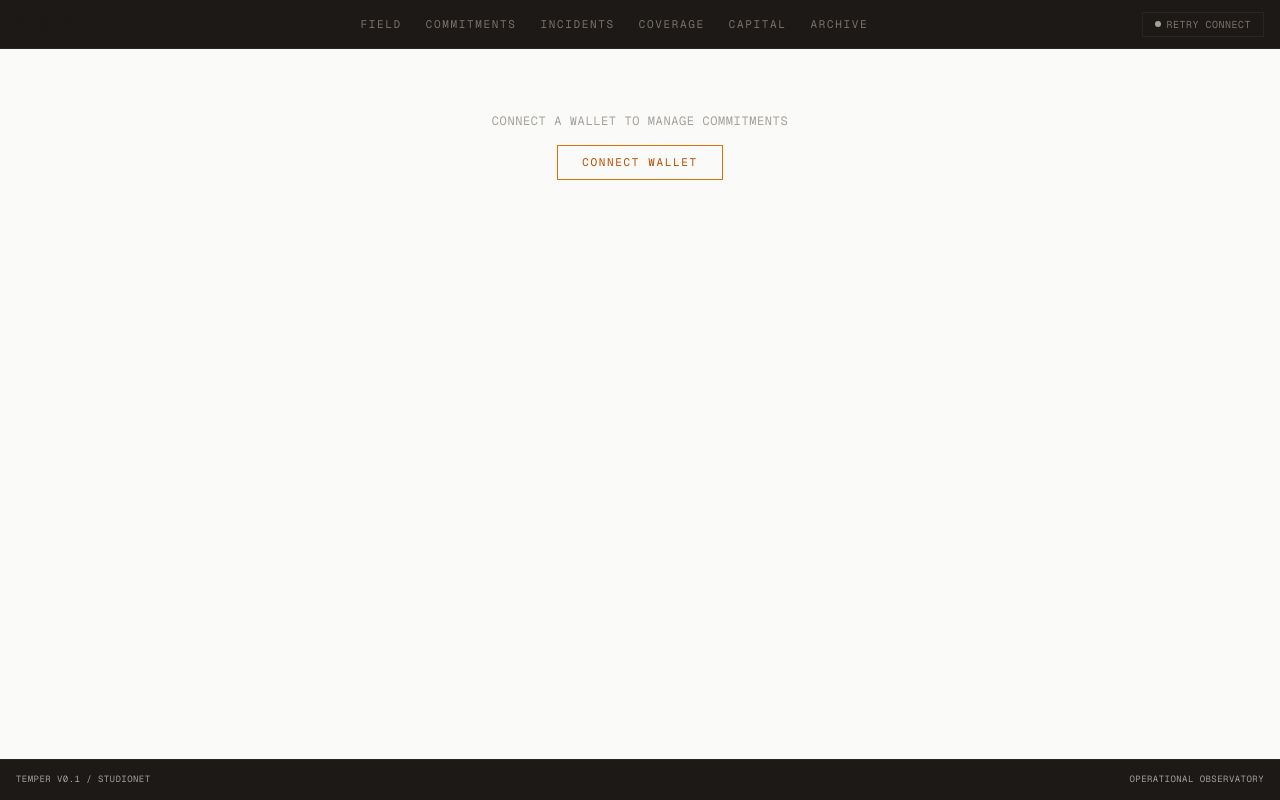
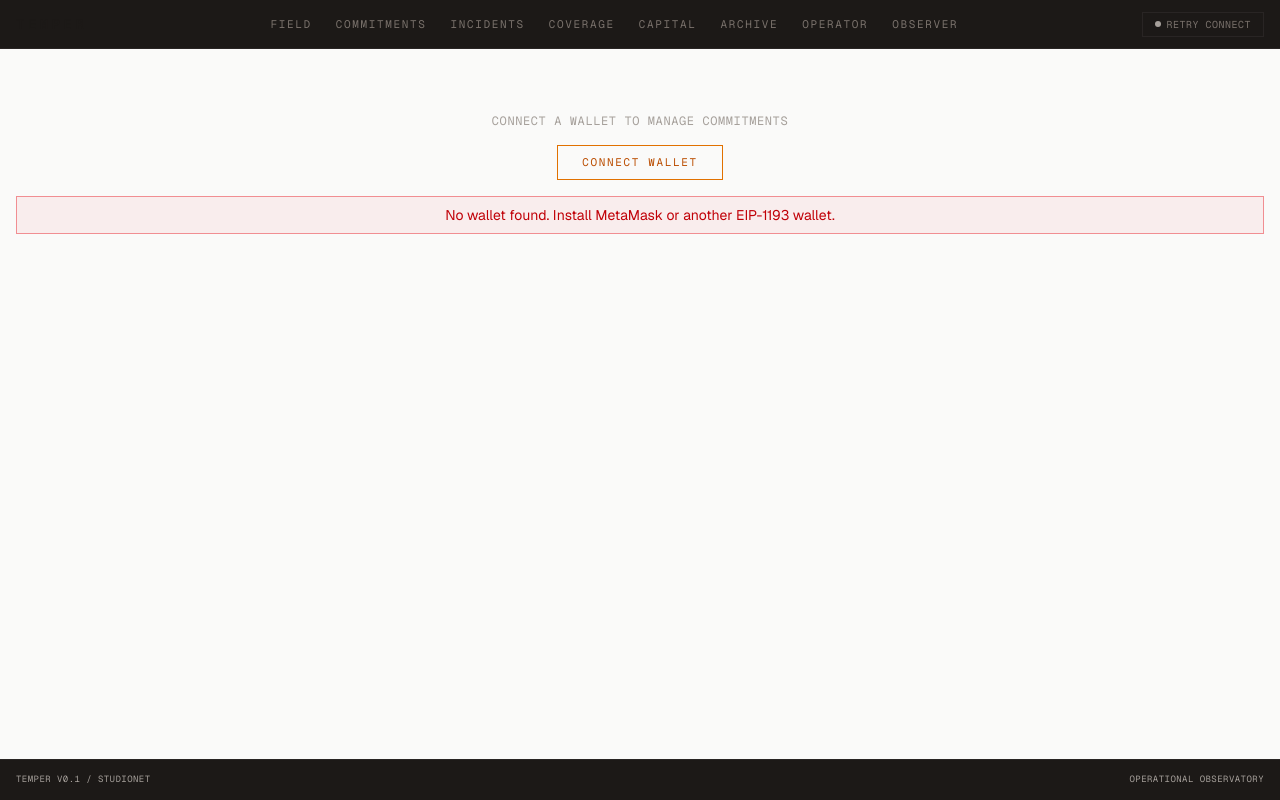
Before and after one commit to Hilda26/Temper, a Next.js app in the folder frontend/: page /operator in a window 1280 px wide. Both pictures are taken after a click on the button "CONNECT". Built offline with nearby package versions, Linux system fonts and the light colour scheme; no server answers.

Commit message:
Fix missing OPERATOR and OBSERVER nav links; surface wallet connection errors instead of failing silently

```diff
--- a/frontend/src/app/commitments/[id]/page.tsx
+++ b/frontend/src/app/commitments/[id]/page.tsx
@@ -306,7 +306,7 @@ function PurchaseCoverageForm({
   minDuration: number;
   maxDuration: number;
 }) {
-  const { address, provider, connect } = useWallet();
+  const { address, provider, connect, connecting, error: walletError } = useWallet();
   const [limit, setLimit] = useState(String(minLimit || 100));
   const [duration, setDuration] = useState(String(minDuration || 86400));
   const [maxPremium, setMaxPremium] = useState("100");
@@ -339,13 +339,19 @@ function PurchaseCoverageForm({
 
   if (!address) {
     return (
-      <div className="flex justify-end">
+      <div className="flex flex-col items-end gap-2">
         <button
           onClick={connect}
-          className="border border-amber-600 px-6 py-2 font-mono text-[0.6875rem] uppercase tracking-[0.15em] text-amber-700 transition-colors hover:bg-amber-600 hover:text-white dark:text-amber-500 dark:hover:bg-amber-600 dark:hover:text-white"
+          disabled={connecting}
+          className="border border-amber-600 px-6 py-2 font-mono text-[0.6875rem] uppercase tracking-[0.15em] text-amber-700 transition-colors hover:bg-amber-600 hover:text-white disabled:opacity-50 dark:text-amber-500 dark:hover:bg-amber-600 dark:hover:text-white"
         >
-          Connect Wallet to Purchase Coverage
+          {connecting ? "Connecting..." : "Connect Wallet to Purchase Coverage"}
         </button>
+        {walletError && (
+          <div className="border border-red-600/40 bg-red-600/5 px-4 py-2 text-sm text-red-700 dark:text-red-400">
+            {walletError}
+          </div>
+        )}
       </div>
     );
   }
--- a/frontend/src/app/incidents/[id]/page.tsx
+++ b/frontend/src/app/incidents/[id]/page.tsx
@@ -69,7 +69,7 @@ interface IncidentDetail {
 export default function IncidentRoomPage() {
   const params = useParams<{ id: string }>();
   const id = params.id;
-  const { address, provider, connect } = useWallet();
+  const { address, provider, connect, connecting, error: walletError } = useWallet();
   const [pending, setPending] = useState<string | null>(null);
   const [message, setMessage] = useState<{ kind: "ok" | "err"; text: string } | null>(null);
   const [counterEvidence, setCounterEvidence] = useState("");
@@ -317,12 +317,20 @@ export default function IncidentRoomPage() {
         </div>
 
         {!address ? (
-          <button
-            onClick={connect}
-            className="border border-amber-600 px-6 py-2 font-mono text-[0.6875rem] uppercase tracking-[0.15em] text-amber-700 transition-colors hover:bg-amber-600 hover:text-white dark:text-amber-500"
-          >
-            Connect Wallet to Act on This Incident
-          </button>
+          <div>
+            <button
+              onClick={connect}
+              disabled={connecting}
+              className="border border-amber-600 px-6 py-2 font-mono text-[0.6875rem] uppercase tracking-[0.15em] text-amber-700 transition-colors hover:bg-amber-600 hover:text-white disabled:opacity-50 dark:text-amber-500"
+            >
+              {connecting ? "Connecting..." : "Connect Wallet to Act on This Incident"}
+            </button>
+            {walletError && (
+              <div className="mt-4 border border-red-600/40 bg-red-600/5 px-4 py-2 text-sm text-red-700 dark:text-red-400">
+                {walletError}
+              </div>
+            )}
+          </div>
         ) : (
           <div className="space-y-4">
             {(currentStep === INC_SUSPECTED || currentStep === INC_EVIDENCE_GATHERING) && (
--- a/frontend/src/app/layout.tsx
+++ b/frontend/src/app/layout.tsx
@@ -27,6 +27,8 @@ const NAV_ITEMS = [
   { href: "/coverage", label: "COVERAGE" },
   { href: "/capital", label: "CAPITAL" },
   { href: "/archive", label: "ARCHIVE" },
+  { href: "/operator", label: "OPERATOR" },
+  { href: "/observer", label: "OBSERVER" },
 ];
 
 export default function RootLayout({
--- a/frontend/src/app/operator/page.tsx
+++ b/frontend/src/app/operator/page.tsx
@@ -29,7 +29,7 @@ function useActionState() {
 }
 
 export default function OperatorPage() {
-  const { address, provider, connect } = useWallet();
+  const { address, provider, connect, connecting, error: walletError } = useWallet();
 
   const fetcher = useCallback(async () => {
     if (!address) return [];
@@ -71,10 +71,16 @@ export default function OperatorPage() {
         </div>
         <button
           onClick={connect}
-          className="mt-4 border border-amber-600 px-6 py-2 font-mono text-[0.6875rem] uppercase tracking-[0.15em] text-amber-700 transition-colors hover:bg-amber-600 hover:text-white dark:text-amber-500 dark:hover:bg-amber-600 dark:hover:text-white"
+          disabled={connecting}
+          className="mt-4 border border-amber-600 px-6 py-2 font-mono text-[0.6875rem] uppercase tracking-[0.15em] text-amber-700 transition-colors hover:bg-amber-600 hover:text-white disabled:opacity-50 dark:text-amber-500 dark:hover:bg-amber-600 dark:hover:text-white"
         >
-          Connect Wallet
+          {connecting ? "Connecting..." : "Connect Wallet"}
         </button>
+        {walletError && (
+          <div className="mt-4 border border-red-600/40 bg-red-600/5 px-4 py-2 text-sm text-red-700 dark:text-red-400">
+            {walletError}
+          </div>
+        )}
       </div>
     );
   }
```
